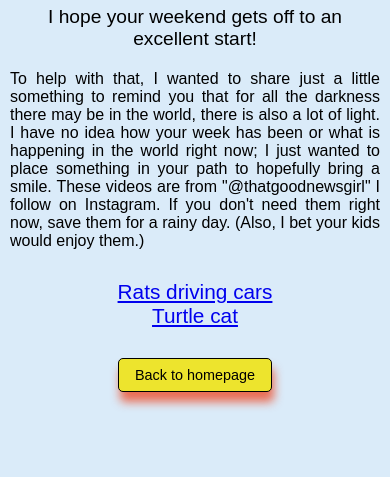
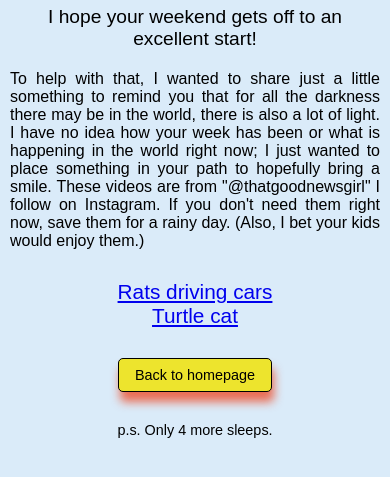
Before and after one commit to jpalank31/Feb15, a plain HTML site: page index.html in a window 390 px wide. Shown: the part 375-852 px from the top of the page. Drawn offline with Linux system fonts and the light colour scheme.

Commit message:
Update index.html

```diff
--- a/index.html
+++ b/index.html
@@ -35,6 +35,11 @@
         text-align: center;
         padding: 10px;
       }
+      .subp2 {
+        font-size: 1rem;
+        text-align: center;
+        padding: 10px;
+      }
       button {
         padding: 10px 20px; /* Increased padding for touch targets */
         font-size: 1rem; /* Responsive font size */
@@ -61,6 +66,10 @@
         }
         .subp {
           font-size: 1rem;
+          max-width: 500px;
+        }
+        .subp2 {
+          font-size: 0.9rem;
           max-width: 500px;
         }
         button {
@@ -101,6 +110,7 @@
     <a href="https://jpalank31.github.io/Glimmer1/">
       <button>Back to homepage</button>
     </a>
+    <p class="subp2">p.s. Only 4 more sleeps.</p>
     <script>
       history.scrollRestoration = "manual";
       window.onload = function () {
```
